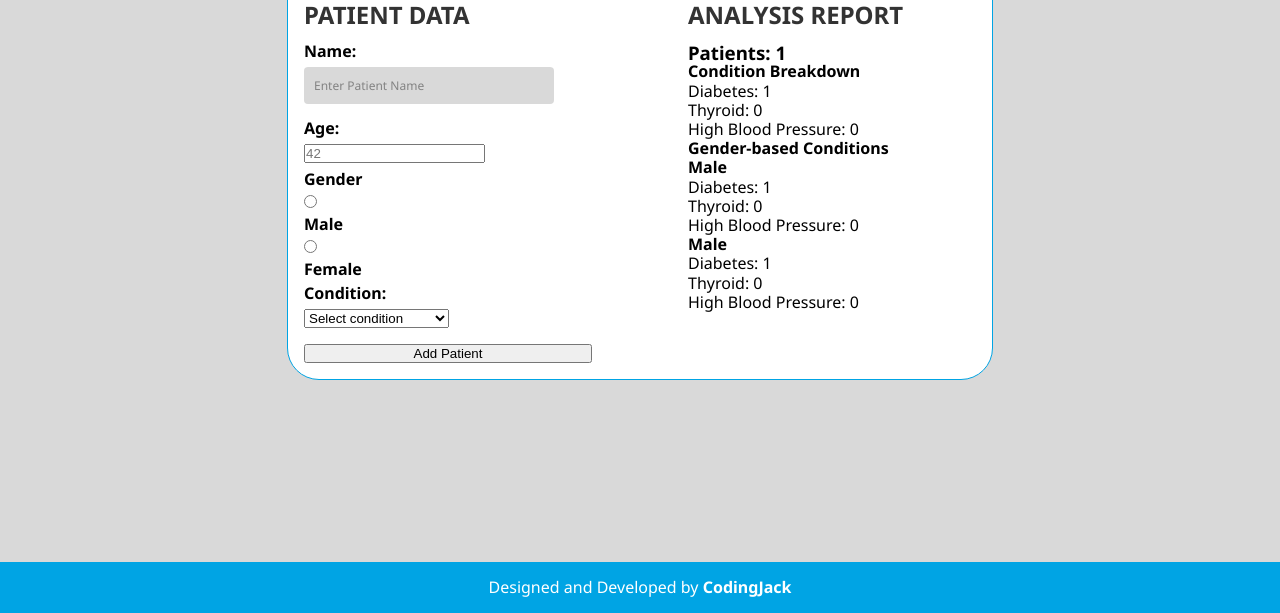
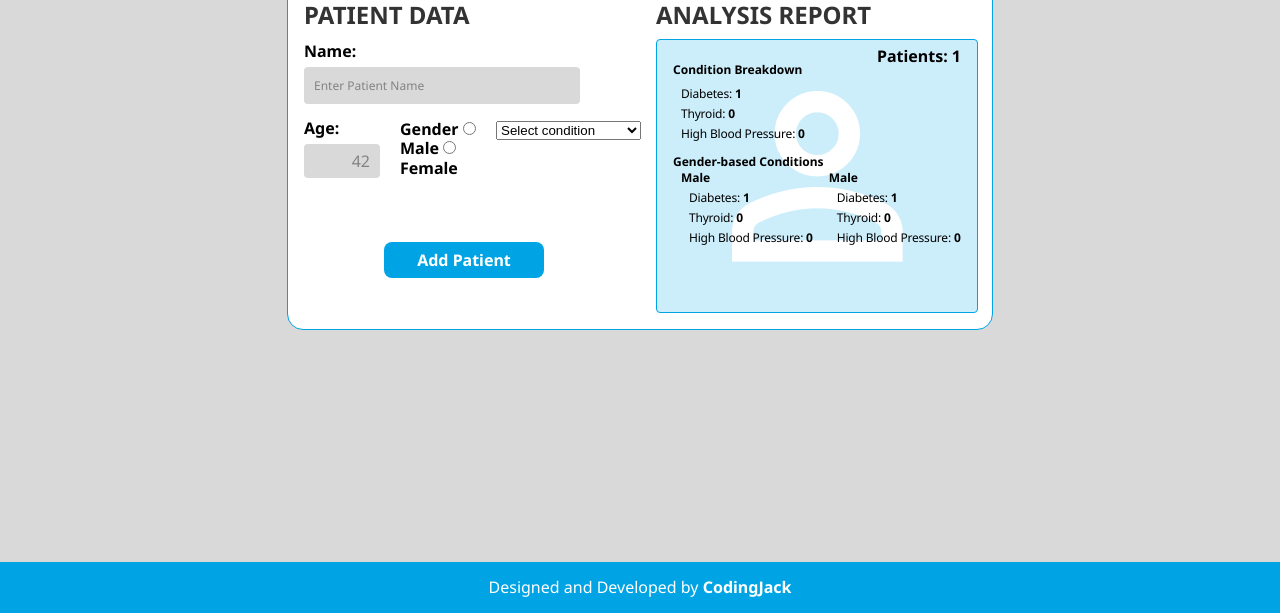
Before and after one commit to Yakub357/health_census, a plain HTML site: page index.html in a window 1280 px wide. Shown: the part 187-800 px from the top of the page. Drawn offline with Linux system fonts and the light colour scheme.

Commit message:
styles created for input card

```diff
--- a/style.css
+++ b/style.css
@@ -26,6 +26,47 @@ body {
 header {
   width: 100%;
   background-color: #00a4e4;
+}
+
+input[type="text"],
+input[type="number"] {
+  font-family: "Noto Sans", sans-serif;
+  color: #000;
+  border-radius: 4px;
+  border: 2px solid #00a4e4;
+  background-color: #fff;
+}
+
+input[type="text"]:placeholder-shown,
+input[type="number"]:placeholder-shown {
+  border-color: transparent;
+  background-color: #d9d9d9;
+}
+
+input[type="text"]:focus,
+input[type="number"] {
+  outline: none;
+  border-color: #00a4e4;
+  background-color: #fff;
+}
+
+input[type="text"]::placeholder,
+input[type="number"]::placeholder {
+  color: rgba(0, 0, 0, 0.4);
+}
+
+/*  */
+/* Removing the arrows from input[type="number"] */
+/* Chrome, Safari, Edge, Opera */
+input::-webkit-outer-spin-button,
+input::-webkit-inner-spin-button {
+  -webkit-appearance: none;
+  margin: 0;
+}
+
+/* Firefox */
+input[type="number"] {
+  -moz-appearance: textfield;
 }
 
 main {
@@ -158,7 +199,7 @@ footer a:hover {
   margin: 2rem auto 0 auto;
 
   padding: 1rem;
-  border-radius: 32px;
+  border-radius: 16px;
   border: 1px solid #00a4e4;
   background-color: #fff;
 
@@ -189,7 +230,7 @@ footer a:hover {
 .card__input,
 .card__output {
   width: 100%;
-  max-width: 18rem;
+  max-width: 20rem;
 
   display: flex;
   flex-direction: column;
@@ -207,7 +248,10 @@ footer a:hover {
 
 .card__input div {
   width: 100%;
+}
 
+.card__input--name,
+.card__input--age {
   display: flex;
   flex-direction: column;
   align-items: flex-start;
@@ -219,26 +263,155 @@ footer a:hover {
   width: 80%;
   padding: 0.5rem;
   border-radius: 4px;
-  border: 2px solid #00a4e4;
 
-  background-color: #fff;
+  font-size: 0.75rem;
+}
+
+.card__input-wrapper {
+  display: flex;
+  align-items: flex-start;
+  justify-content: flex-start;
+  gap: 1rem;
+}
+
+.card__input-wrapper div input[type="number"] {
+  max-width: 3.5rem;
+  padding: 0.25rem 0.5rem;
+
+  font-size: 1rem;
+  line-height: 100%;
+  text-align: right;
+}
+
+.card__input--gender {
+  flex-grow: 1;
+  width: 4.5rem;
+}
+
+.card__input--condition {
+  label {
+    display: none;
+  }
+
+  max-width: 8rem;
+}
+
+.card__btn {
+  margin-top: 3rem;
+  align-self: center;
+
+  width: 100%;
+  max-width: 10rem;
+  padding: 0.5rem;
+
+  border: 2px solid transparent;
+  border-radius: 8px;
+  background-color: #00a4e4;
 
   font-family: "Noto Sans", sans-serif;
-  font-size: 0.75rem;
-  color: #000;
+  line-height: 100%;
+  color: #fff;
+  font-size: 1rem;
+  font-weight: 700;
+
+  cursor: pointer;
+  transition: all 0.2s ease-in-out;
 }
 
-.card__input div input[type="text"]:placeholder-shown {
-  border-color: transparent;
-  background-color: #d9d9d9;
+.card__btn:hover {
+  background-color: #fff;
+  color: #00a4e4;
+  border-color: #00a4e4;
 }
 
-.card__input div input[type="text"]::placeholder {
-  color: rgba(0, 0, 0, 0.4);
+/* */
+/* ==== ==== CARD OUTPUT ==== ====*/
+.card__output {
+  display: flex;
+  flex-direction: column;
+  align-items: flex-start;
+  justify-content: flex-start;
+  gap: 0.75rem;
 }
 
-.card__input div input[type="text"]:focus {
-  outline: none;
-  border-color: #00a4e4;
-  background-color: #fff;
+.card__output--wrapper {
+  width: 100%;
+  max-width: 18rem;
+  min-height: 16rem;
+  padding: 0.5rem 1rem;
+
+  border-radius: 4px;
+  border: 1px solid #00a4e4;
+  background: rgba(0, 164, 228, 0.2);
 }
+
+.card__output--wrapper:has(.empty) {
+  background-image: url("./imgs/person-icon.png");
+  background-repeat: no-repeat;
+  background-position: center;
+}
+
+.report {
+  display: flex;
+  flex-direction: column;
+  align-items: flex-start;
+  justify-content: flex-start;
+
+  .report__count {
+    align-self: flex-end;
+  }
+}
+
+.report__count {
+  font-size: 1rem;
+  font-weight: 700;
+  line-height: 100%;
+}
+
+.report__breakdown {
+  display: flex;
+  flex-direction: column;
+  align-items: flex-start;
+  justify-content: flex-start;
+  gap: 0.25rem;
+}
+
+.report__heading {
+  font-size: 0.75rem;
+  font-weight: 700;
+
+  line-height: 100%;
+}
+
+.report__content {
+  margin-left: 0.5rem;
+  margin-top: 0.5rem;
+
+  p {
+    margin-bottom: 0.5rem;
+    font-weight: 400;
+    font-size: 0.75rem;
+    line-height: 100%;
+
+    letter-spacing: -0.2px;
+
+    span {
+      /* margin-left: 0.5rem; */
+      font-weight: 700;
+    }
+  }
+}
+
+.report__conditions {
+  margin-top: 0.5rem;
+}
+
+.report__conditions--sub {
+  margin-top: 0.25rem;
+  margin-left: 0.5rem;
+
+  display: flex;
+  align-items: flex-start;
+  justify-content: flex-start;
+  gap: 1rem;
+}
```
Also changed, not shown: imgs/person-icon.png (added).
